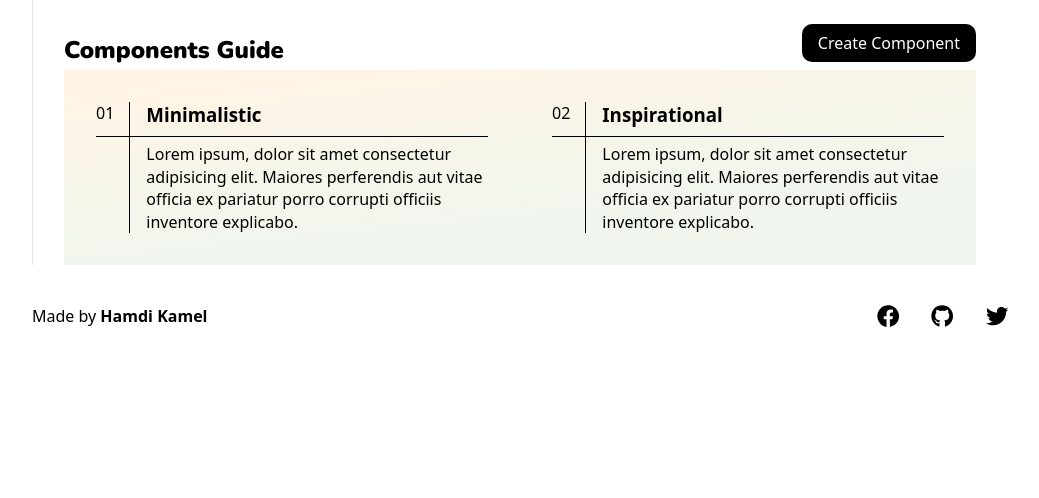
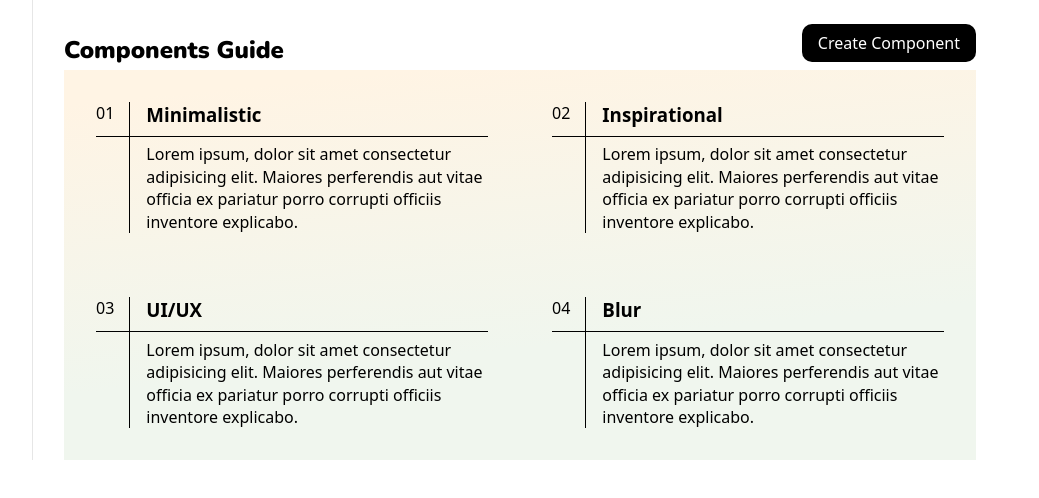
Before and after one commit to hamdi4-beep/design-system, a React (Vite) app: page / in a window 1280 px wide. Shown: the part 1326-1824 px from the top of the page, without its empty margins (120-1159 px from the left). Before the commit the page ends 1674 px from the top, so only its background shows below. Built offline with nearby package versions, Linux system fonts and the light colour scheme.

Commit message:
improved code readibility

```diff
--- a/src/components/ComponentsGuide.tsx
+++ b/src/components/ComponentsGuide.tsx
@@ -1,10 +1,19 @@
+import * as React from 'react'
+
+const {
+    createContext,
+    useContext
+} = React
+
+const IndexContext = createContext(0)
+
 const Component: React.FC<{
     title: string
-    index: number
 }> = ({
-    title,
-    index
+    title
 }) => {
+    const index = useContext(IndexContext)
+
     return (
         <div className="component">
             <div className="aside">
@@ -20,14 +29,20 @@ const Component: React.FC<{
 }
 
 const components = [
-    <Component title='Minimalistic' index={1} />,
-    <Component title='Inspirational' index={2} />
+    <Component title='Minimalistic' />,
+    <Component title='Inspirational' />,
+    <Component title='UI/UX' />,
+    <Component title='Blur' />
 ]
 
 function ComponentsGuide() {
     return (
         <div className="section-guide" id="third">
-            {components.map((component) => component)}
+            {components.map((component, i) => (
+                <IndexContext.Provider value={i + 1} key={i}>
+                    {component}
+                </IndexContext.Provider>
+            ))}
         </div>
     )
 }
```
